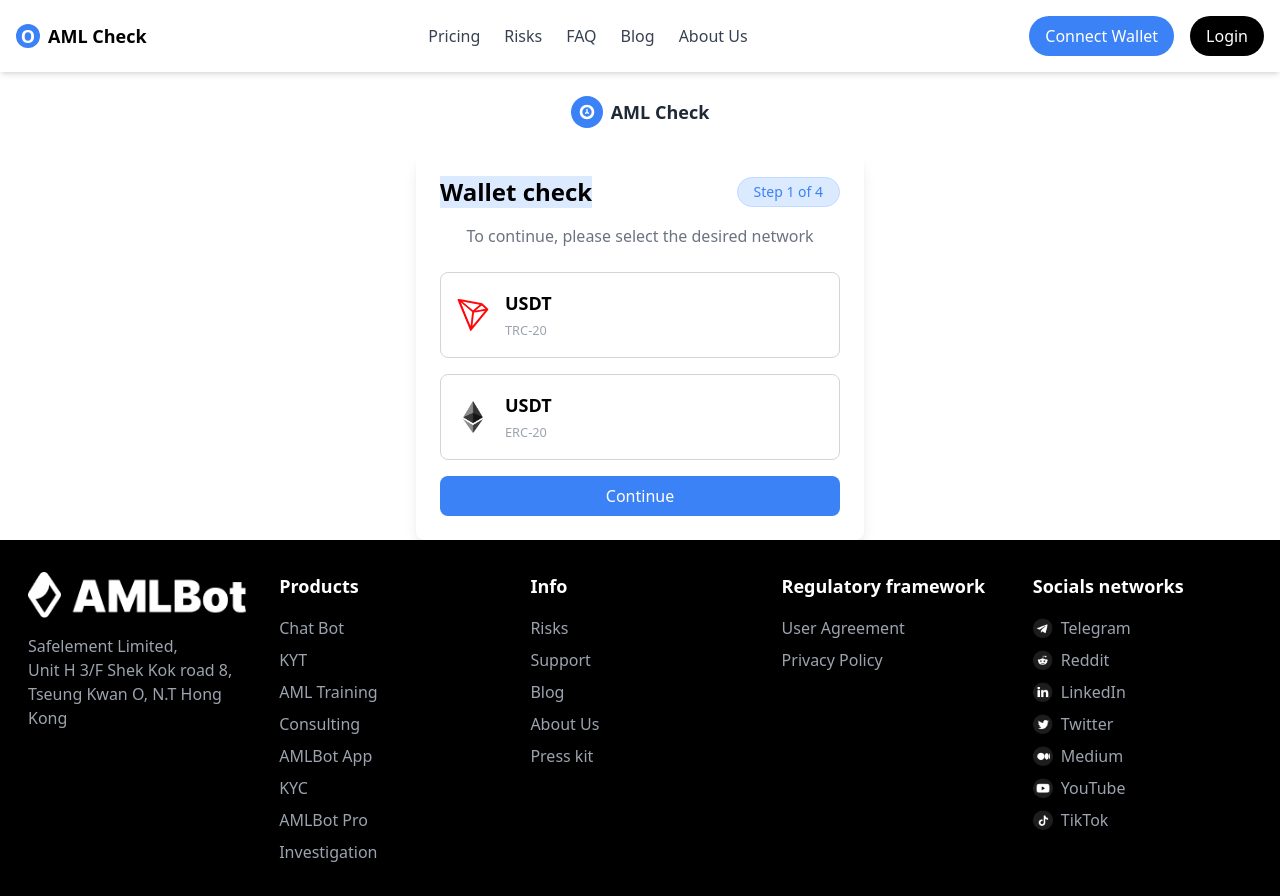
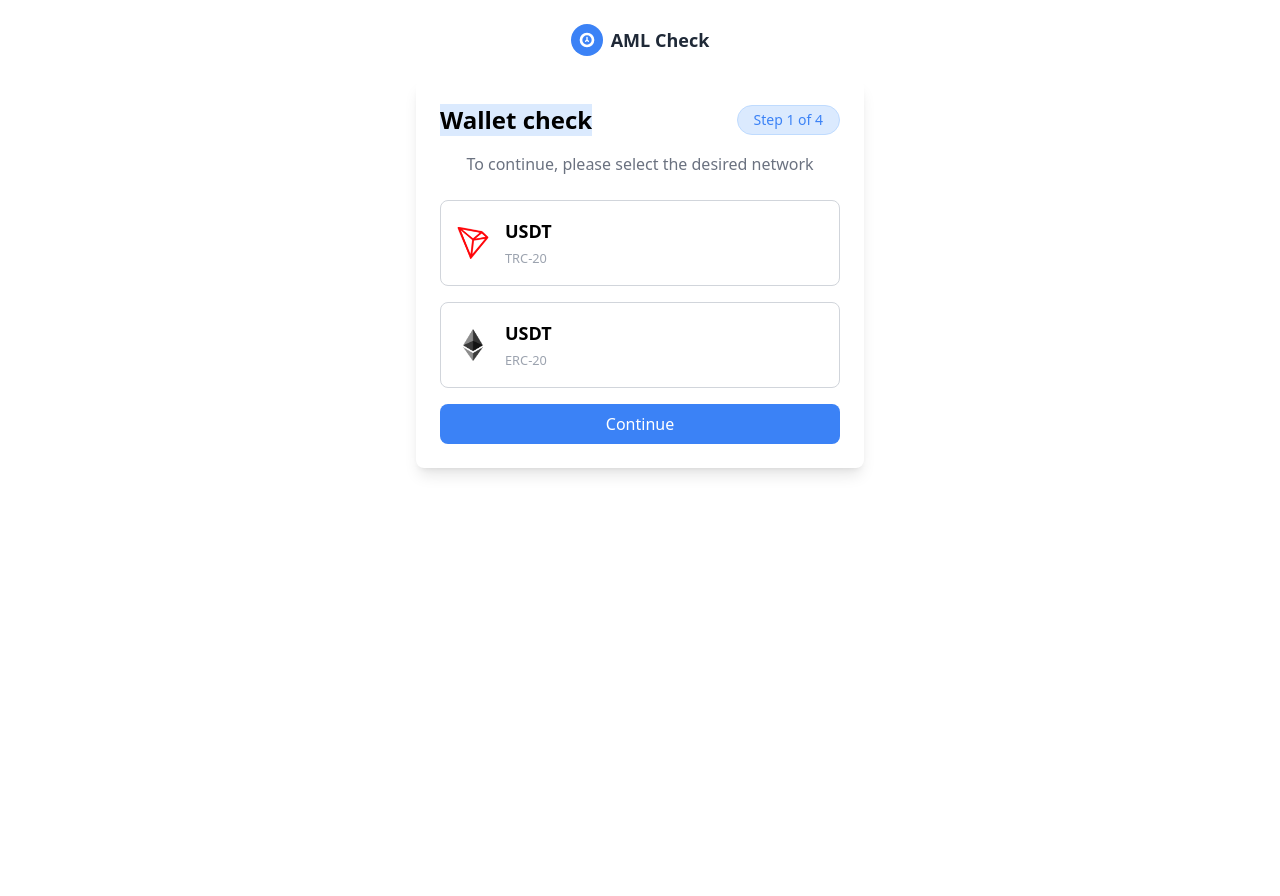
Before and after one commit to user24122morke/proect-3, a Next.js app: page /walletcheck in a window 1280 px wide. After the commit the page ends 800 px from the top, so only its background shows below. Built offline with nearby package versions, Linux system fonts and the light colour scheme.

Commit message:
add risks page

```diff
--- a/src/app/components/HomeComponents/FAQs/FAQs.jsx
+++ b/src/app/components/HomeComponents/FAQs/FAQs.jsx
@@ -74,7 +74,7 @@ export default function FAQs() {
 
 
   return (
-    <div className="bg-gray-100 py-12 px-7">
+    <div id="faq" className="bg-gray-100 py-12 px-7">
       <div className="container mx-auto grid grid-cols-1 lg:grid-cols-3 gap-8">
         {/* Chat Section */}
         <div className="bg-blue-100 p-6 h-max rounded-lg shadow-md">
--- a/src/app/components/HomeComponents/Navbar/Navbar.jsx
+++ b/src/app/components/HomeComponents/Navbar/Navbar.jsx
@@ -37,9 +37,9 @@ export default function Navbar() {
         {/* Desktop Menu */}
         <nav className="hidden md:flex space-x-6">
           {/* <Link href="/products" className="text-gray-700 hover:text-blue-500">Products</Link> */}
-          <Link href="#pricing" className="text-gray-700 hover:text-blue-500">Pricing</Link>
+          <Link href="/#pricing" className="text-gray-700 hover:text-blue-500">Pricing</Link>
           <Link href="/risks" className="text-gray-700 hover:text-blue-500">Risks</Link>
-          <Link href="/faq" className="text-gray-700 hover:text-blue-500">FAQ</Link>
+          <Link href="/#faq" className="text-gray-700 hover:text-blue-500">FAQ</Link>
           <Link href="/blog" className="text-gray-700 hover:text-blue-500">Blog</Link>
           <Link href="/about-us" className="text-gray-700 hover:text-blue-500">About Us</Link>
         </nav>
--- a/src/app/layout.js
+++ b/src/app/layout.js
@@ -4,18 +4,19 @@ import { WalletProvider } from "./context/globalContext";
 import "./globals.css";
 
 export const metadata = {
-  title: "Aml Check wallet",
+  title: "Aml Check Wallet",
   description: "Solution to check AML Wallet",
 };
 
 export default function RootLayout({ children }) {
+  // Verifică dacă pagina are propriul layout
+  const getLayout = children.type?.getLayout || ((page) => page);
+
   return (
     <html lang="en">
-      <body >
+      <body>
         <WalletProvider>
-          <Navbar/>
-          {children}
-          <Footer/>
+            {children}
         </WalletProvider>
       </body>
     </html>
--- a/src/app/page.js
+++ b/src/app/page.js
@@ -20,6 +20,7 @@ import Footer from "./components/HomeComponents/Footer";
 export default function Home() {
   return (
     <>
+        <Navbar/>
         <HeroSection/>
         <TrustSection/>
         <PartnersSlider/>
@@ -29,6 +30,7 @@ export default function Home() {
         <SuspiciousWalletInfo/>
         <WhyAMLBot/>
         <FAQs/>
+        <Footer/>
     </>
   );
 }
--- a/src/app/risks/page.jsx
+++ b/src/app/risks/page.jsx
@@ -1,17 +1,21 @@
+import Navbar from "../components/HomeComponents/Navbar";
 import DangerList from "./components/DangerList";
 import Risks from "./components/Risks";
 import SuspiciousSources from "./components/SuspiciousSources";
 import TrustedSources from "./components/TrustedSources";
+import Footer from "../components/HomeComponents/Footer";
 
 
 
 export default function RiskPage() {
   return (
     <div>
+      <Navbar/>
       <Risks />
       <DangerList/>
       <SuspiciousSources/>
       <TrustedSources/>
+      <Footer/>
     </div>
   );
 }
--- a/src/app/walletcheck/WalletCheckComponent/WalletCheck.js
+++ b/src/app/walletcheck/WalletCheckComponent/WalletCheck.js
@@ -4,6 +4,9 @@ import React, { useState } from "react";
 import { useWallet } from "../../context/globalContext";
 // import ConnectWallet from "../ConnectWallet";
 import ConnectWallet from "../ConnectWallet";
+
+
+
 
 const WalletCheck = () => {
   const { network, setNetwork } = useWallet();
@@ -71,5 +74,8 @@ const WalletCheck = () => {
     </div>
   );
 };
+WalletCheck.getLayout = function getLayout(page) {
+  return <>{page}</>;
+};
 
 export default WalletCheck;
--- /dev/null
+++ b/src/app/walletcheck/layout.js
@@ -0,0 +1,14 @@
+export const metadata = {
+    title: "Wallet Check Page",
+    description: "This page excludes Navbar and Footer.",
+  };
+
+  export default function WalletCheckLayout({ children }) {
+    return (
+
+
+          <main>{children}</main>
+
+
+    );
+  }
```
